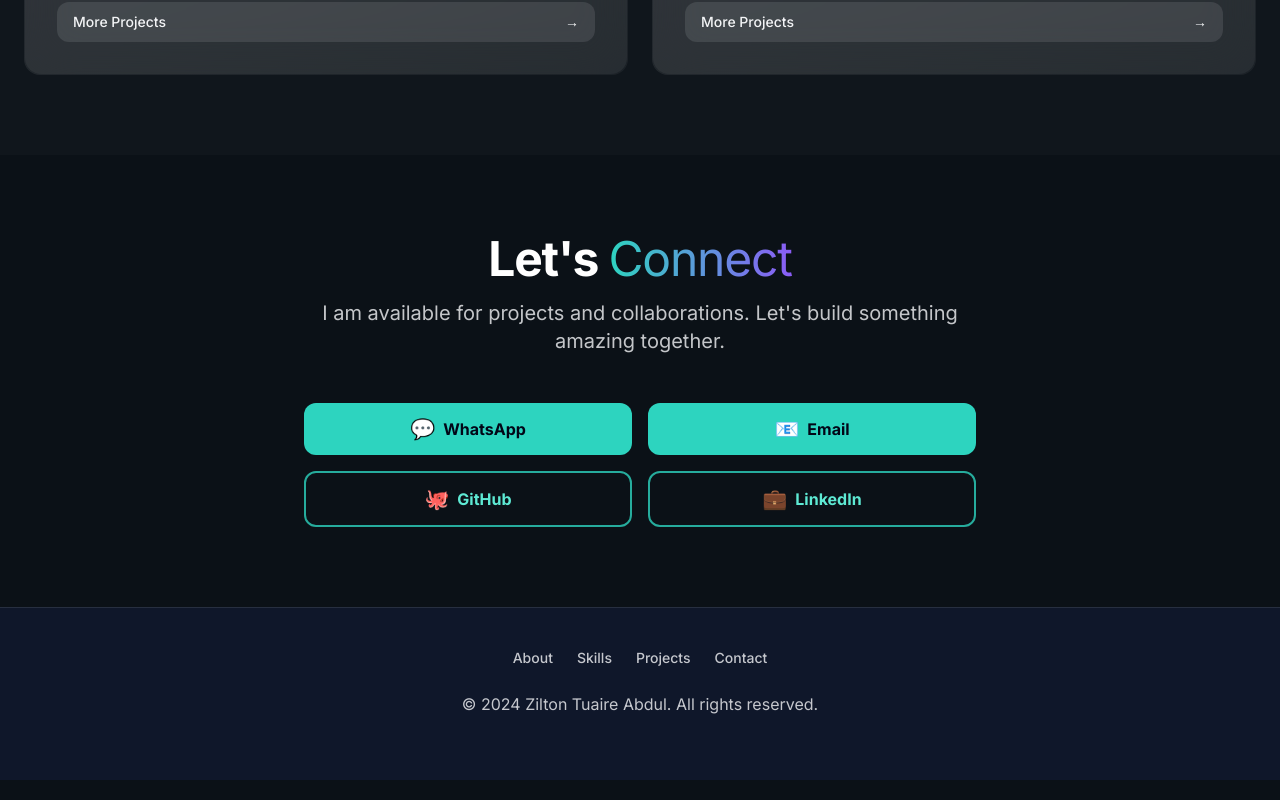
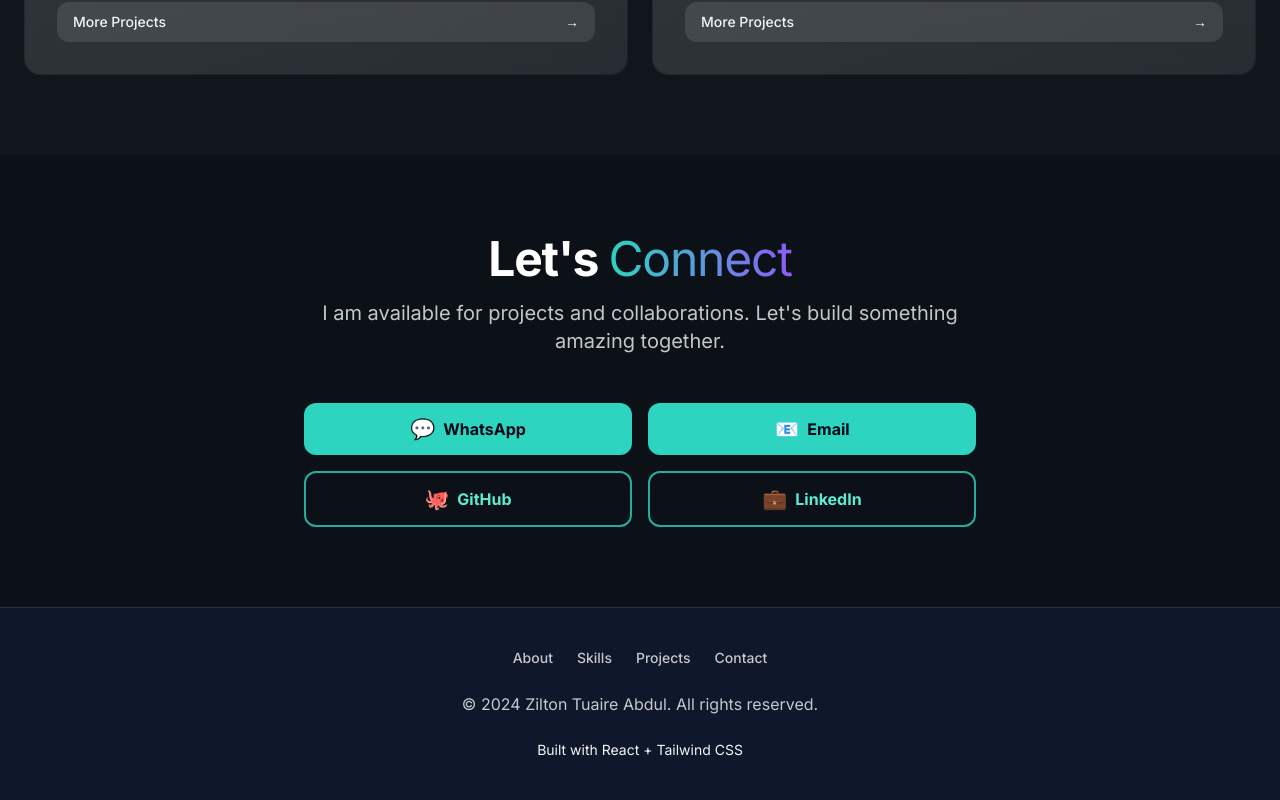
Before and after one commit to dev-zilton/portfolio, a React (Vite) app: page / in a window 1280 px wide. Shown: the part 2900-3700 px from the top of the page. Built offline with nearby package versions, Linux system fonts and the light colour scheme.

Commit message:
fix: adiciona chave built que faltava nas traduções do footer

```diff
--- a/src/i18n/translations.ts
+++ b/src/i18n/translations.ts
@@ -261,6 +261,7 @@
       projects: "Projects",
       contact: "Contact",
       rights: "All rights reserved.",
+      built: "Built with React + Tailwind CSS",
     },
   },
   pt: {
@@ -413,6 +414,7 @@
       projects: "Projetos",
       contact: "Contacto",
       rights: "Todos os direitos reservados.",
+      built: "Criado com React + Tailwind CSS",
     },
   },
   fr: {
```
